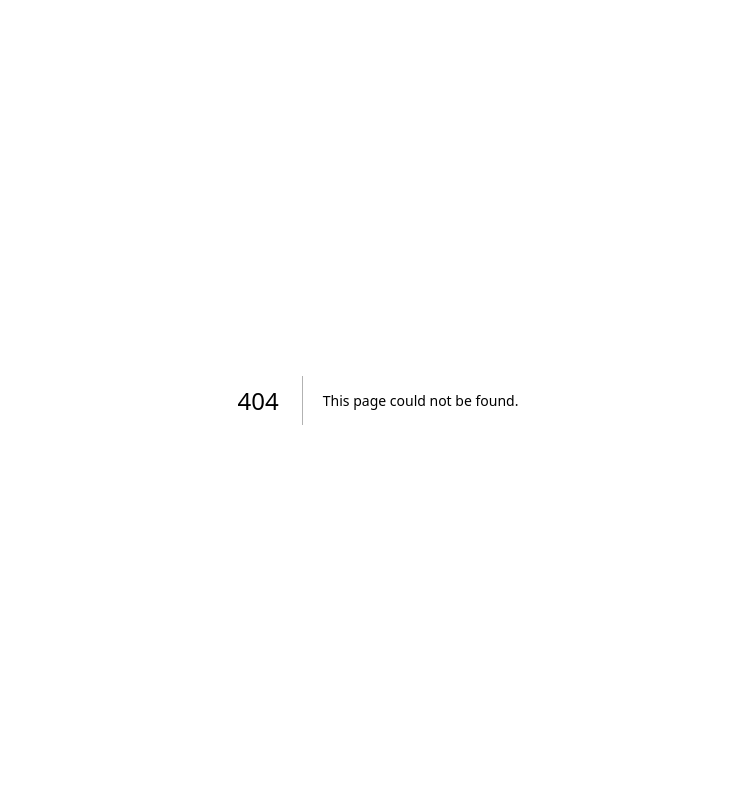
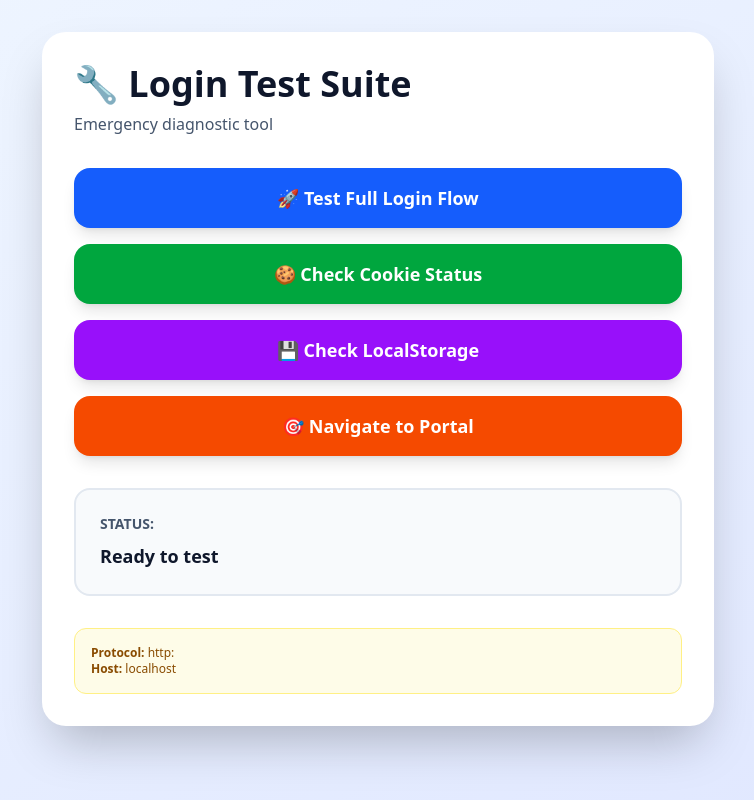
Before and after one commit to BluShooz/taxflow-platform, a Next.js app: page /quick-test in a window 1280 px wide. Before the commit this address had no page. Shown: the whole page, without its empty margins (262-1016 px from the left). Built offline with nearby package versions, Linux system fonts and the light colour scheme.

Commit message:
add: emergency login test page for diagnostics

```diff
--- /dev/null
+++ b/app/quick-test/page.tsx
@@ -0,0 +1,126 @@
+'use client';
+
+import React, { useState } from 'react';
+
+export default function QuickTestPage() {
+    const [status, setStatus] = useState('Ready to test');
+    const [result, setResult] = useState<any>(null);
+
+    const testDirectLogin = async () => {
+        setStatus('Testing API...');
+        try {
+            const response = await fetch('/api/auth/login', {
+                method: 'POST',
+                headers: { 'Content-Type': 'application/json' },
+                body: JSON.stringify({
+                    email: 'owner@taxflow.com',
+                    password: 'admin123'
+                }),
+            });
+
+            const data = await response.json();
+
+            if (response.ok) {
+                setStatus('✅ API WORKS! Setting cookie...');
+
+                // Set cookie exactly like login page
+                const isProduction = window.location.protocol === 'https:';
+                const cookieString = `taxflow_token=${data.accessToken}; path=/; max-age=3600; SameSite=Lax${isProduction ? '; Secure' : ''}`;
+                document.cookie = cookieString;
+
+                // Store in localStorage
+                localStorage.setItem('taxflow_session', JSON.stringify({
+                    ...data.user,
+                    accessToken: data.accessToken,
+                    refreshToken: data.refreshToken
+                }));
+
+                setResult(data);
+                setStatus('✅ COMPLETE! Cookie set. Try navigating to /portal/admin');
+            } else {
+                setStatus('❌ API Error: ' + data.error);
+            }
+        } catch (err: any) {
+            setStatus('❌ Error: ' + err.message);
+        }
+    };
+
+    const checkCookie = () => {
+        const cookies = document.cookie;
+        const hasCookie = cookies.includes('taxflow_token');
+        setStatus(hasCookie ? '✅ Cookie exists!' : '❌ No cookie found');
+        console.log('All cookies:', cookies);
+    };
+
+    const checkLocalStorage = () => {
+        const session = localStorage.getItem('taxflow_session');
+        setStatus(session ? '✅ Session exists!' : '❌ No session found');
+        if (session) {
+            console.log('Session:', JSON.parse(session));
+        }
+    };
+
+    const goToPortal = () => {
+        window.location.href = '/portal/admin';
+    };
+
+    return (
+        <div className="min-h-screen bg-gradient-to-br from-blue-50 to-indigo-100 p-8">
+            <div className="max-w-2xl mx-auto bg-white rounded-3xl shadow-2xl p-8">
+                <h1 className="text-4xl font-black text-slate-900 mb-2">🔧 Login Test Suite</h1>
+                <p className="text-slate-600 mb-8">Emergency diagnostic tool</p>
+
+                <div className="space-y-4">
+                    <button
+                        onClick={testDirectLogin}
+                        className="w-full px-6 py-4 bg-blue-600 hover:bg-blue-700 text-white rounded-2xl font-bold text-lg shadow-lg transition-all hover:scale-105 active:scale-95"
+                    >
+                        🚀 Test Full Login Flow
+                    </button>
+
+                    <button
+                        onClick={checkCookie}
+                        className="w-full px-6 py-4 bg-green-600 hover:bg-green-700 text-white rounded-2xl font-bold text-lg shadow-lg transition-all hover:scale-105 active:scale-95"
+                    >
+                        🍪 Check Cookie Status
+                    </button>
+
+                    <button
+                        onClick={checkLocalStorage}
+                        className="w-full px-6 py-4 bg-purple-600 hover:bg-purple-700 text-white rounded-2xl font-bold text-lg shadow-lg transition-all hover:scale-105 active:scale-95"
+                    >
+                        💾 Check LocalStorage
+                    </button>
+
+                    <button
+                        onClick={goToPortal}
+                        className="w-full px-6 py-4 bg-orange-600 hover:bg-orange-700 text-white rounded-2xl font-bold text-lg shadow-lg transition-all hover:scale-105 active:scale-95"
+                    >
+                        🎯 Navigate to Portal
+                    </button>
+                </div>
+
+                <div className="mt-8 p-6 bg-slate-50 rounded-2xl border-2 border-slate-200">
+                    <p className="text-sm font-bold text-slate-600 mb-2">STATUS:</p>
+                    <p className="text-lg font-bold text-slate-900">{status}</p>
+                </div>
+
+                {result && (
+                    <div className="mt-6 p-6 bg-green-50 rounded-2xl border-2 border-green-200">
+                        <p className="text-sm font-bold text-green-800 mb-3">API RESPONSE:</p>
+                        <pre className="text-xs bg-white p-4 rounded-xl overflow-auto border border-green-200">
+                            {JSON.stringify(result, null, 2)}
+                        </pre>
+                    </div>
+                )}
+
+                <div className="mt-8 p-4 bg-yellow-50 rounded-xl border border-yellow-200">
+                    <p className="text-xs text-yellow-800">
+                        <strong>Protocol:</strong> {typeof window !== 'undefined' ? window.location.protocol : 'unknown'}<br />
+                        <strong>Host:</strong> {typeof window !== 'undefined' ? window.location.host : 'unknown'}
+                    </p>
+                </div>
+            </div>
+        </div>
+    );
+}
```
